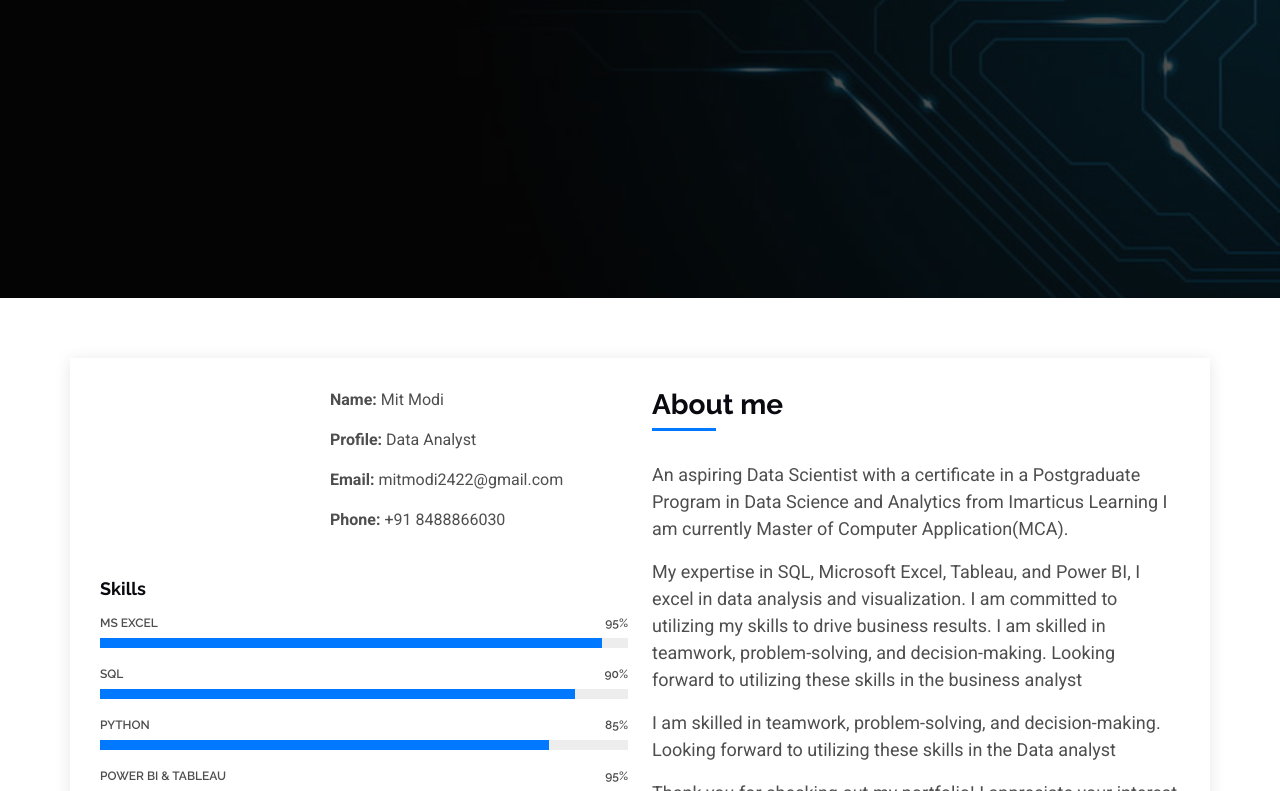
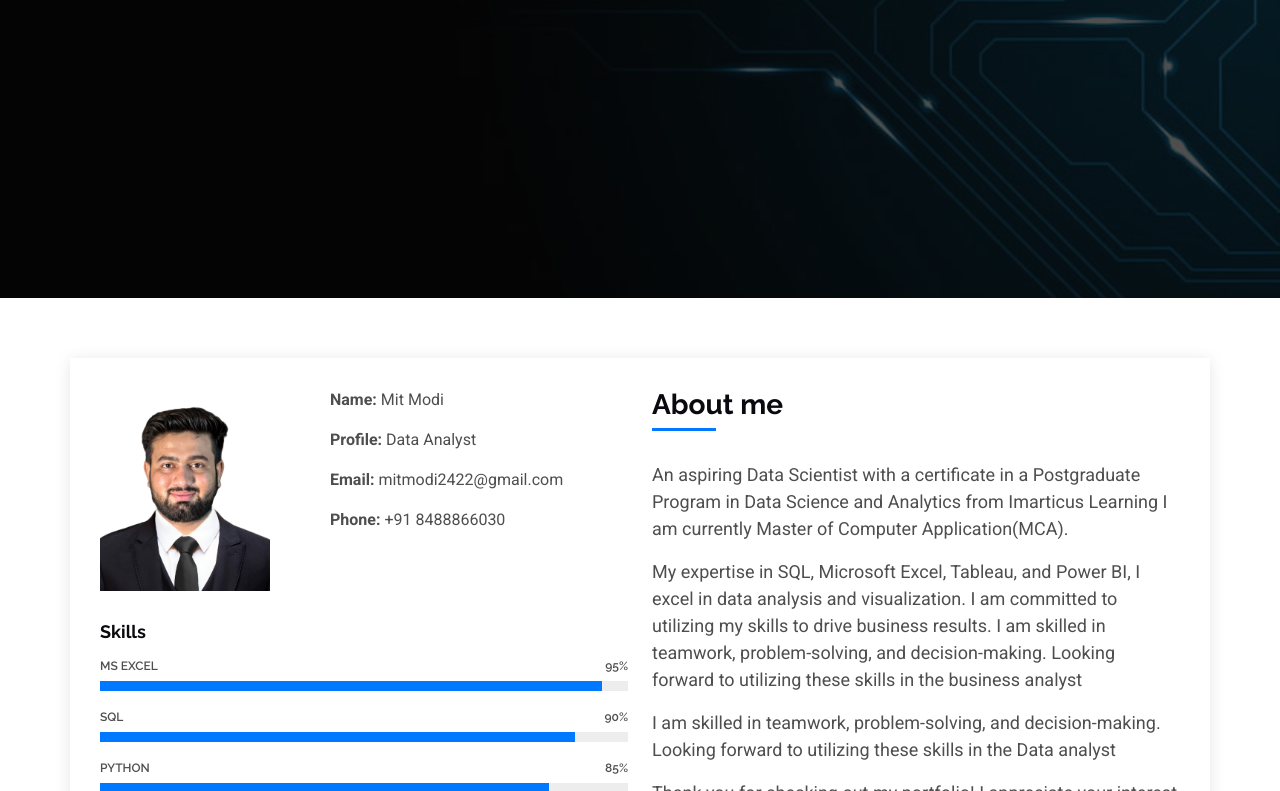
Before and after one commit to MitModi/mitpoertfolio, a plain HTML site: page index.html in a window 1280 px wide. Shown: the part 503-1294 px from the top of the page. Drawn offline with Linux system fonts and the light colour scheme.

Commit message:
Update index.html

```diff
--- a/index.html
+++ b/index.html
@@ -85,7 +85,7 @@
 
             <div class="row justify-content-between gy-4">
               <div class="col-lg-5">
-                <img src="IMG_20240913_114836.jpg" class="img-fluid" alt="">
+                <img src="IMG_20240913_114836.png" height="170px" width="170px" class="img-fluid" alt="">
               </div>
               <div class="col-lg-7 about-info">
                 <p><strong>Name: </strong> <span>Mit Modi</span></p>
```
